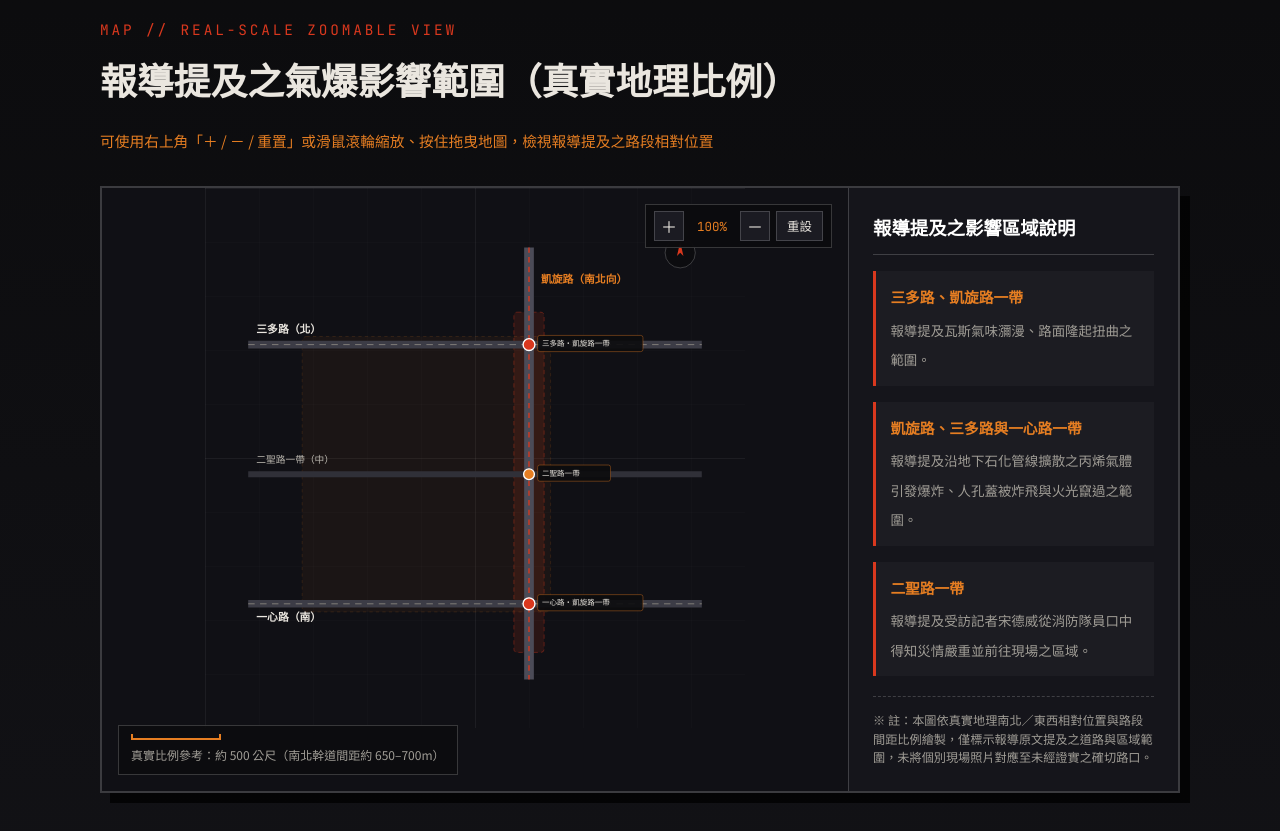
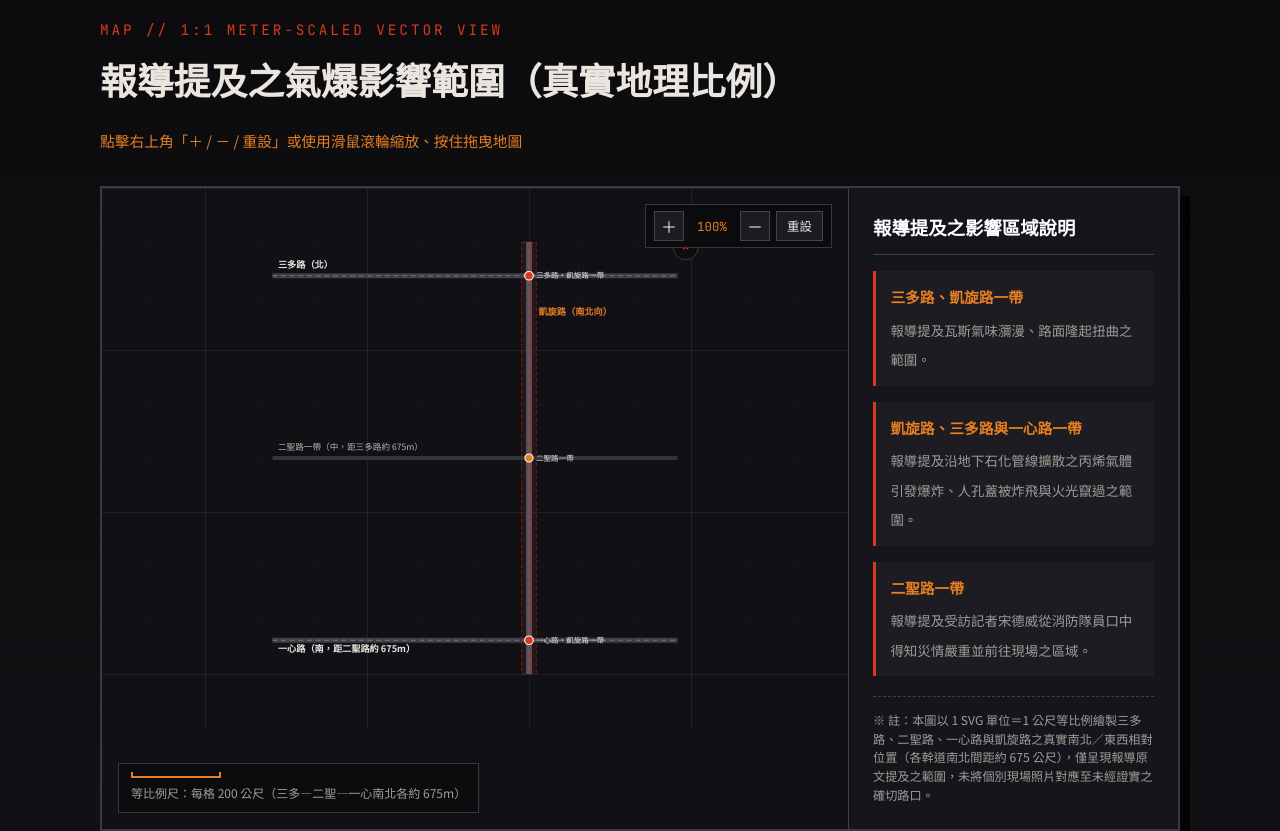
Before and after one commit to mhy1225/gasexplosiontry, a plain HTML site: page index.html in a window 1280 px wide. Shown: the part 2540-3371 px from the top of the page. Drawn offline with Linux system fonts and the light colour scheme.

Commit message:
Update index.html

```diff
--- a/index.html
+++ b/index.html
@@ -119,21 +119,21 @@
     </div>
   </section>
 
-<!-- 氣爆影響範圍可縮放地圖（真實地理比例與相對位置，不含未經證實之照片與路口配對） -->
+<!-- 氣爆影響範圍可縮放地圖（1 單位 = 真實 1 公尺等比例座標系） -->
   <section class="map-section" id="disaster-map">
     <div class="container">
       <div class="map-header reveal-up">
-        <span class="chapter-num">MAP // REAL-SCALE ZOOMABLE VIEW</span>
+        <span class="chapter-num">MAP // 1:1 METER-SCALED VECTOR VIEW</span>
         <h2>報導提及之氣爆影響範圍（真實地理比例）</h2>
         <p class="map-hint">
-          <span class="desktop-hint">可使用右上角「＋ / － / 重置」或滑鼠滾輪縮放、按住拖曳地圖，檢視報導提及之路段相對位置</span>
-          <span class="mobile-hint">可使用右上角「＋ / － / 重置」縮放，或單指拖曳地圖檢視路段相對位置</span>
+          <span class="desktop-hint">點擊右上角「＋ / － / 重設」或使用滑鼠滾輪縮放、按住拖曳地圖</span>
+          <span class="mobile-hint">點擊右上角「＋ / － / 重設」縮放，或單指拖曳地圖</span>
         </p>
       </div>
 
       <div class="map-wrapper reveal-up">
         <div class="tactical-map" id="zoomableMapContainer">
-          <!-- 地圖縮放與拖曳控制列 -->
+          <!-- 縮放控制列 -->
           <div class="map-controls" aria-label="地圖縮放控制">
             <button type="button" class="map-ctrl-btn" id="zoomInBtn" title="放大">＋</button>
             <span class="map-zoom-readout" id="zoomReadout">100%</span>
@@ -141,90 +141,82 @@
             <button type="button" class="map-ctrl-btn reset-btn" id="zoomResetBtn" title="重設視角">重設</button>
           </div>
 
-          <!-- 左下角真實比例尺標示（以 1000 單位 ≈ 1000 公尺比例繪製） -->
+          <!-- 左下角真實比例尺標示（viewBox 1 單位 = 1 公尺，三多路至一心路南北約 1,350 公尺） -->
           <div class="map-scale-bar">
             <div class="scale-line"></div>
-            <span>真實比例參考：約 500 公尺（南北幹道間距約 650–700m）</span>
+            <span>等比例尺：每格 200 公尺（三多—二聖—一心南北各約 675m）</span>
           </div>
 
-          <!-- 可縮放與平移的 SVG 真實比例路網圖（viewBox 1000 x 1000，1 單位 ≈ 1 公尺） -->
+          <!-- 可縮放與拖曳舞台 -->
           <div class="map-pan-stage" id="mapPanStage">
-            <svg class="road-svg" id="realScaleSvg" viewBox="0 0 1000 1000" width="1000" height="1000">
+            <svg class="road-svg" id="realScaleSvg" viewBox="0 0 2000 2000" preserveAspectRatio="xMidYMid meet">
               <defs>
-                <!-- 100 單位（約 100 公尺）網格 -->
-                <pattern id="realGrid100" width="100" height="100" patternUnits="userSpaceOnUse">
-                  <path d="M 100 0 L 0 0 0 100" fill="none" stroke="rgba(255,255,255,0.045)" stroke-width="1"/>
+                <!-- 每 200 單位 = 200 公尺網格 -->
+                <pattern id="meterGrid200" width="200" height="200" patternUnits="userSpaceOnUse">
+                  <path d="M 200 0 L 0 0 0 200" fill="none" stroke="rgba(255,255,255,0.05)" stroke-width="2"/>
                 </pattern>
-                <!-- 500 單位（約 500 公尺）主網格 -->
-                <pattern id="realGrid500" width="500" height="500" patternUnits="userSpaceOnUse">
-                  <rect width="500" height="500" fill="url(#realGrid100)"/>
-                  <path d="M 500 0 L 0 0 0 500" fill="none" stroke="rgba(255,255,255,0.1)" stroke-width="1.5"/>
+                <!-- 每 600 單位 = 600 公尺主網格 -->
+                <pattern id="meterGrid600" width="600" height="600" patternUnits="userSpaceOnUse">
+                  <rect width="600" height="600" fill="url(#meterGrid200)"/>
+                  <path d="M 600 0 L 0 0 0 600" fill="none" stroke="rgba(255,255,255,0.12)" stroke-width="3"/>
                 </pattern>
               </defs>
 
-              <!-- 底圖網格 -->
-              <rect x="0" y="0" width="1000" height="1000" fill="#101015"/>
-              <rect x="0" y="0" width="1000" height="1000" fill="url(#realGrid500)"/>
+              <!-- 固定底色 -->
+              <rect x="0" y="0" width="2000" height="2000" fill="#101015"/>
 
-              <!-- 報導提及之氣爆影響帶狀範圍示意（三多路、凱旋路、一心路與二聖路一帶） -->
-              <g class="report-zone">
-                <!-- 凱旋路南北向影響帶 -->
-                <rect x="572" y="230" width="56" height="630" rx="6" fill="rgba(217, 56, 30, 0.13)" stroke="rgba(217, 56, 30, 0.45)" stroke-width="1.5" stroke-dasharray="8,6"/>
-                <!-- 三多路—一心路北南向主要影響區段 -->
-                <rect x="180" y="275" width="460" height="510" rx="8" fill="rgba(230, 126, 34, 0.05)" stroke="rgba(230, 126, 34, 0.25)" stroke-width="1" stroke-dasharray="6,6"/>
-              </g>
+              <!-- 可縮放平移的向量圖層（以中心 1000, 1000 為基準） -->
+              <g id="mapViewport" transform="translate(0, 0) scale(1)">
+                <rect x="-1000" y="-1000" width="4000" height="4000" fill="url(#meterGrid600)"/>
 
-              <!-- 東西向道路 1：三多路（北側，y = 290） -->
-              <line x1="80" y1="290" x2="920" y2="290" stroke="#3c3c46" stroke-width="14"/>
-              <line x1="80" y1="290" x2="920" y2="290" stroke="#8f8b82" stroke-width="1.5" stroke-dasharray="12,10"/>
-              <text x="95" y="268" fill="#eae6df" font-size="20" font-weight="bold" font-family="Noto Sans TC">三多路（北）</text>
+                <!-- 報導提及之道路範圍示意（以 1 單位 = 1 公尺繪製） -->
+                <!-- 凱旋路（南北向，x = 1200） -->
+                <rect x="1172" y="200" width="56" height="1600" rx="6" fill="rgba(217, 56, 30, 0.12)" stroke="rgba(217, 56, 30, 0.45)" stroke-width="3" stroke-dasharray="14,10"/>
+                <line x1="1200" y1="200" x2="1200" y2="1800" stroke="#525260" stroke-width="22"/>
+                <line x1="1200" y1="200" x2="1200" y2="1800" stroke="#d9381e" stroke-width="4" stroke-dasharray="16,12"/>
+                <text x="1235" y="470" fill="#e67e22" font-size="34" font-weight="bold" font-family="Noto Sans TC">凱旋路（南北向）</text>
 
-              <!-- 東西向道路 2：二聖路一帶（中段，y = 530，距三多路約 240 單位） -->
-              <line x1="80" y1="530" x2="920" y2="530" stroke="#303038" stroke-width="11"/>
-              <text x="95" y="510" fill="#b8b4ac" font-size="18" font-family="Noto Sans TC">二聖路一帶（中）</text>
+                <!-- 三多路（北側，y = 325） -->
+                <line x1="250" y1="325" x2="1750" y2="325" stroke="#3f3f4a" stroke-width="18"/>
+                <line x1="250" y1="325" x2="1750" y2="325" stroke="#969289" stroke-width="2.5" stroke-dasharray="18,14"/>
+                <text x="270" y="295" fill="#eae6df" font-size="34" font-weight="bold" font-family="Noto Sans TC">三多路（北）</text>
 
-              <!-- 東西向道路 3：一心路（南側，y = 770，距二聖路約 240 單位，距三多路約 480 單位） -->
-              <line x1="80" y1="770" x2="920" y2="770" stroke="#3c3c46" stroke-width="14"/>
-              <line x1="80" y1="770" x2="920" y2="770" stroke="#8f8b82" stroke-width="1.5" stroke-dasharray="12,10"/>
-              <text x="95" y="802" fill="#eae6df" font-size="20" font-weight="bold" font-family="Noto Sans TC">一心路（南）</text>
+                <!-- 二聖路一帶（中段，y = 1000，距三多路 675 公尺） -->
+                <line x1="250" y1="1000" x2="1750" y2="1000" stroke="#33333c" stroke-width="14"/>
+                <text x="270" y="972" fill="#b8b4ac" font-size="32" font-family="Noto Sans TC">二聖路一帶（中，距三多路約 675m）</text>
 
-              <!-- 南北向幹道：凱旋路（x = 600） -->
-              <line x1="600" y1="110" x2="600" y2="910" stroke="#4b4b57" stroke-width="18"/>
-              <line x1="600" y1="110" x2="600" y2="910" stroke="#d9381e" stroke-width="2.5" stroke-dasharray="10,8"/>
-              <text x="622" y="175" fill="#e67e22" font-size="20" font-weight="bold" font-family="Noto Sans TC">凱旋路（南北向）</text>
+                <!-- 一心路（南側，y = 1675，距二聖路 675 公尺） -->
+                <line x1="250" y1="1675" x2="1750" y2="1675" stroke="#3f3f4a" stroke-width="18"/>
+                <line x1="250" y1="1675" x2="1750" y2="1675" stroke="#969289" stroke-width="2.5" stroke-dasharray="18,14"/>
+                <text x="270" y="1720" fill="#eae6df" font-size="34" font-weight="bold" font-family="Noto Sans TC">一心路（南，距二聖路約 675m）</text>
 
-              <!-- 區域與路段標記點（僅使用報導原文提及之範圍描述，不虛構照片拍攝點） -->
-              <!-- 標記 A：三多路、凱旋路一帶 -->
-              <g class="svg-marker" transform="translate(600, 290)">
-                <circle r="11" fill="#d9381e" stroke="#ffffff" stroke-width="2.5"/>
-                <rect x="16" y="-17" width="195" height="30" rx="4" fill="rgba(12,12,14,0.9)" stroke="rgba(230,126,34,0.7)"/>
-                <text x="24" y="3" fill="#eae6df" font-size="14" font-family="Noto Sans TC">三多路・凱旋路一帶</text>
-              </g>
+                <!-- 標記點（依真實相對座標定位） -->
+                <g transform="translate(1200, 325)">
+                  <circle r="16" fill="#d9381e" stroke="#ffffff" stroke-width="4"/>
+                  <text x="26" y="10" fill="#eae6df" font-size="28" font-family="Noto Sans TC">三多路・凱旋路一帶</text>
+                </g>
 
-              <!-- 標記 B：二聖路一帶 -->
-              <g class="svg-marker" transform="translate(600, 530)">
-                <circle r="10" fill="#e67e22" stroke="#ffffff" stroke-width="2.5"/>
-                <rect x="16" y="-17" width="135" height="30" rx="4" fill="rgba(12,12,14,0.9)" stroke="rgba(230,126,34,0.7)"/>
-                <text x="24" y="3" fill="#eae6df" font-size="14" font-family="Noto Sans TC">二聖路一帶</text>
-              </g>
+                <g transform="translate(1200, 1000)">
+                  <circle r="15" fill="#e67e22" stroke="#ffffff" stroke-width="4"/>
+                  <text x="26" y="10" fill="#eae6df" font-size="28" font-family="Noto Sans TC">二聖路一帶</text>
+                </g>
 
-              <!-- 標記 C：凱旋路、三多路與一心路一帶 -->
-              <g class="svg-marker" transform="translate(600, 770)">
-                <circle r="11" fill="#d9381e" stroke="#ffffff" stroke-width="2.5"/>
-                <rect x="16" y="-17" width="195" height="30" rx="4" fill="rgba(12,12,14,0.9)" stroke="rgba(230,126,34,0.7)"/>
-                <text x="24" y="3" fill="#eae6df" font-size="14" font-family="Noto Sans TC">一心路・凱旋路一帶</text>
-              </g>
+                <g transform="translate(1200, 1675)">
+                  <circle r="16" fill="#d9381e" stroke="#ffffff" stroke-width="4"/>
+                  <text x="26" y="10" fill="#eae6df" font-size="28" font-family="Noto Sans TC">一心路・凱旋路一帶</text>
+                </g>
 
-              <!-- 方位羅盤（北 N 在上方） -->
-              <g transform="translate(880, 120)">
-                <circle cx="0" cy="0" r="28" fill="rgba(12,12,14,0.85)" stroke="rgba(255,255,255,0.25)" stroke-width="1.5"/>
-                <text x="-6" y="-34" fill="#e67e22" font-size="15" font-weight="bold" font-family="JetBrains Mono">N</text>
-                <polygon points="0,-20 -6,6 0,0 6,6" fill="#d9381e"/>
+                <!-- 北方方位標示 -->
+                <g transform="translate(1780, 220)">
+                  <circle cx="0" cy="0" r="46" fill="rgba(12,12,14,0.88)" stroke="rgba(255,255,255,0.28)" stroke-width="2.5"/>
+                  <text x="-11" y="-56" fill="#e67e22" font-size="26" font-weight="bold" font-family="JetBrains Mono">N</text>
+                  <polygon points="0,-34 -10,10 0,2 10,10" fill="#d9381e"/>
+                </g>
               </g>
             </svg>
           </div>
 
-          <!-- 下方／側邊報導範圍說明卡（純文字依據報導原文，不放未標明地點之照片） -->
+          <!-- 報導範圍說明欄 -->
           <aside class="map-info-panel">
             <h3>報導提及之影響區域說明</h3>
             <ul class="report-loc-list">
@@ -242,7 +234,7 @@
               </li>
             </ul>
             <p class="map-disclaimer">
-              ※ 註：本圖依真實地理南北／東西相對位置與路段間距比例繪製，僅標示報導原文提及之道路與區域範圍，未將個別現場照片對應至未經證實之確切路口。
+              ※ 註：本圖以 1 SVG 單位＝1 公尺等比例繪製三多路、二聖路、一心路與凱旋路之真實南北／東西相對位置（各幹道南北間距約 675 公尺），僅呈現報導原文提及之範圍，未將個別現場照片對應至未經證實之確切路口。
             </p>
           </aside>
         </div>
```
